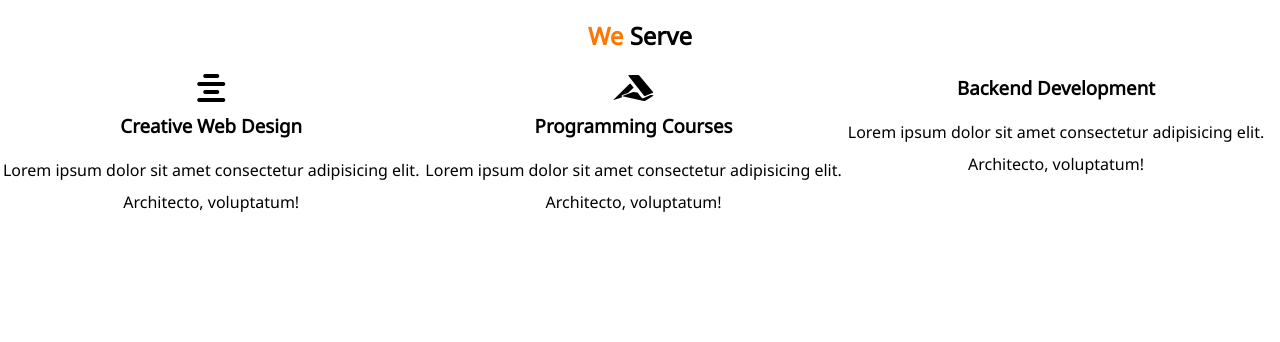
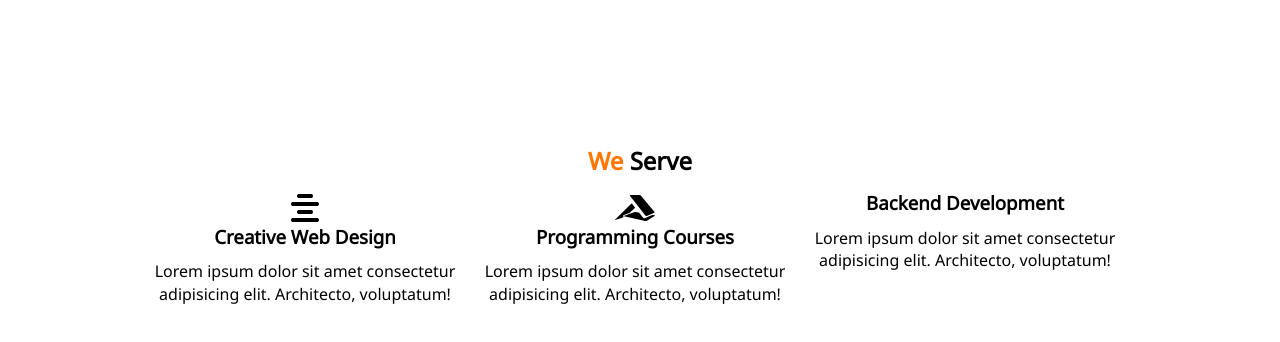
Before and after one commit to prllrsnnn/Nonan_aprille_rose_assessment, a plain HTML site: page index.html in a window 1280 px wide. Drawn offline with Linux system fonts and the light colour scheme.

Commit message:
Update style.css

```diff
--- a/style.css
+++ b/style.css
@@ -40,9 +40,11 @@ p {
 
 */
 .main-container {
+    margin: auto;
+    max-width: 1000px;
+    overflow: hidden;
   text-align: center;
-  line-height: 2rem;
-  padding-top: 20px;
+  padding-top: 150px;
 }
 span {
   color: #ff7600;
```
